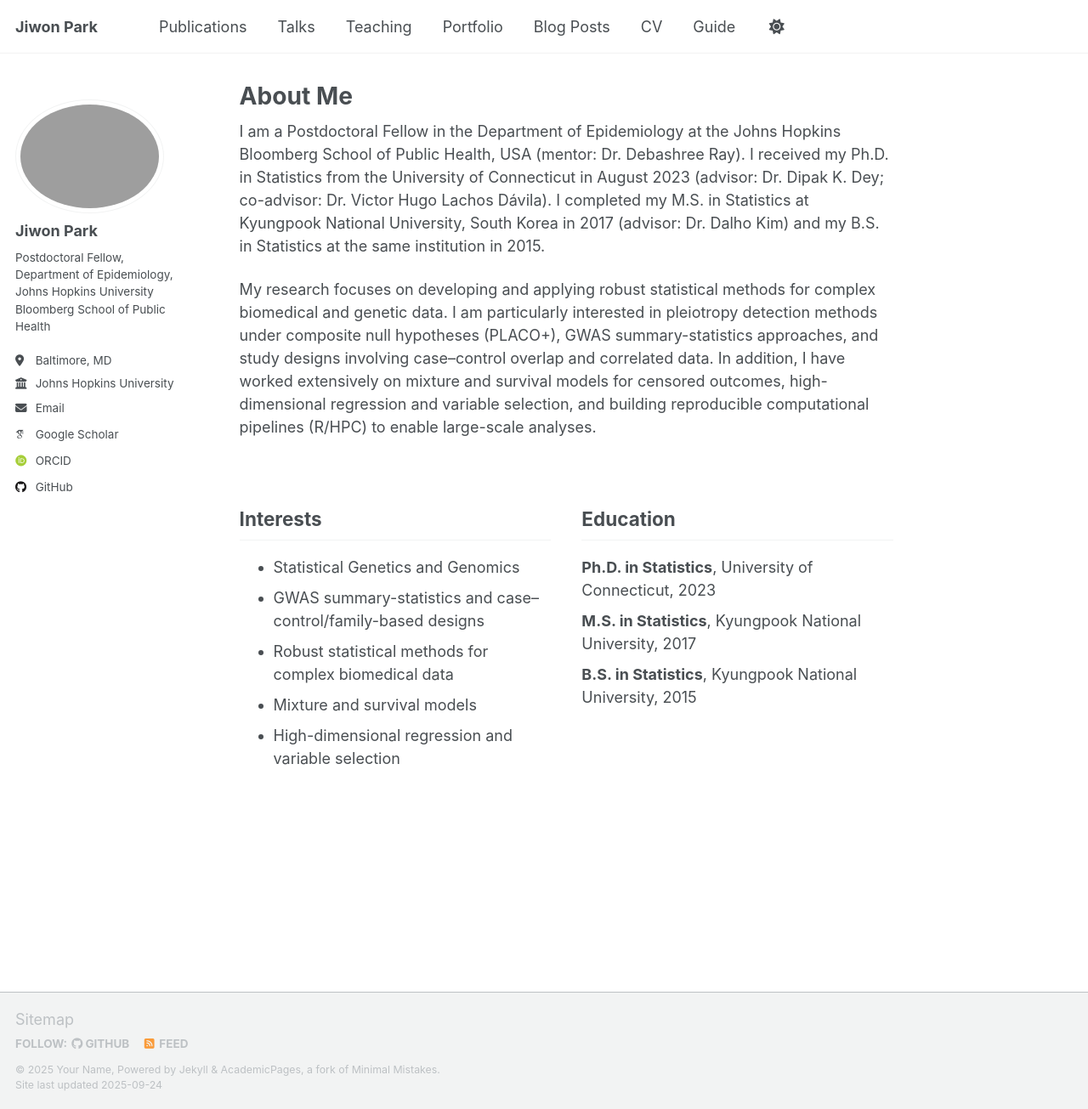
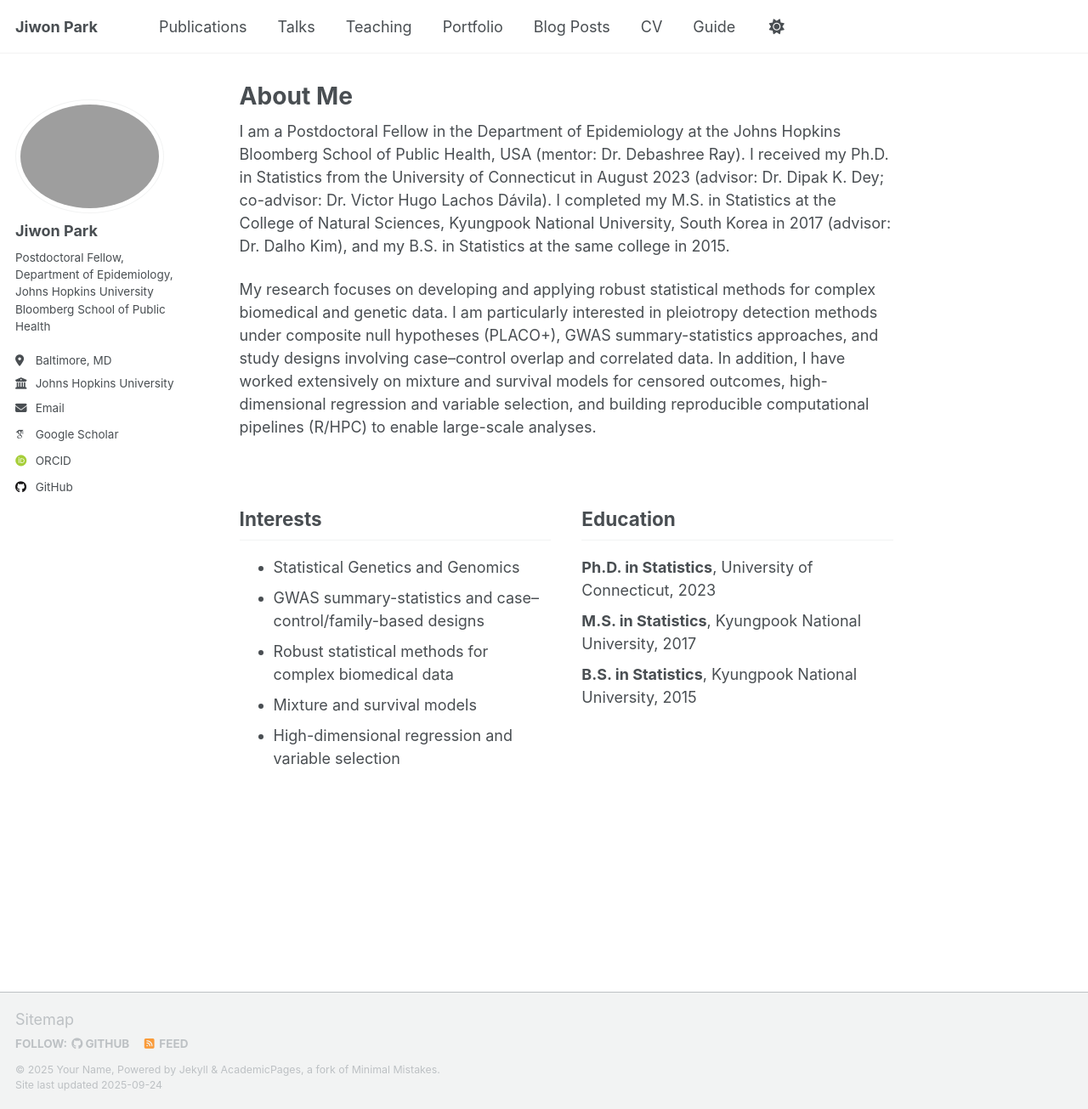
Before and after one commit to JiwonPark41/JiwonPark41.github.io, a Jekyll site: the page built from _pages/about.md, in a window 1280 px wide and 1305 px high. Shown: the whole window at 85% size. Built offline with Jekyll 4.4.1, drawn with Linux system fonts in a browser that asks for light colours; some web fonts are replaced; a script that is not in the unit is left out.

Commit message:
Update about.md

```diff
--- a/_pages/about.md
+++ b/_pages/about.md
@@ -5,7 +5,7 @@ permalink: /
 author_profile: true
 ---
 
-I am a Postdoctoral Fellow in the Department of Epidemiology at the Johns Hopkins Bloomberg School of Public Health, USA (mentor: Dr. Debashree Ray). I received my Ph.D. in Statistics from the University of Connecticut in August 2023 (advisor: Dr. Dipak K. Dey; co-advisor: Dr. Victor Hugo Lachos Dávila). I completed my M.S. in Statistics at Kyungpook National University, South Korea in 2017 (advisor: Dr. Dalho Kim) and my B.S. in Statistics at the same institution in 2015.
+I am a Postdoctoral Fellow in the Department of Epidemiology at the Johns Hopkins Bloomberg School of Public Health, USA (mentor: Dr. Debashree Ray). I received my Ph.D. in Statistics from the University of Connecticut in August 2023 (advisor: Dr. Dipak K. Dey; co-advisor: Dr. Victor Hugo Lachos Dávila). I completed my M.S. in Statistics at the College of Natural Sciences, Kyungpook National University, South Korea in 2017 (advisor: Dr. Dalho Kim), and my B.S. in Statistics at the same college in 2015.
 
 My research focuses on developing and applying robust statistical methods for complex biomedical and genetic data. I am particularly interested in pleiotropy detection methods under composite null hypotheses (PLACO+), GWAS summary-statistics approaches, and study designs involving case–control overlap and correlated data. In addition, I have worked extensively on mixture and survival models for censored outcomes, high-dimensional regression and variable selection, and building reproducible computational pipelines (R/HPC) to enable large-scale analyses.
 
```
